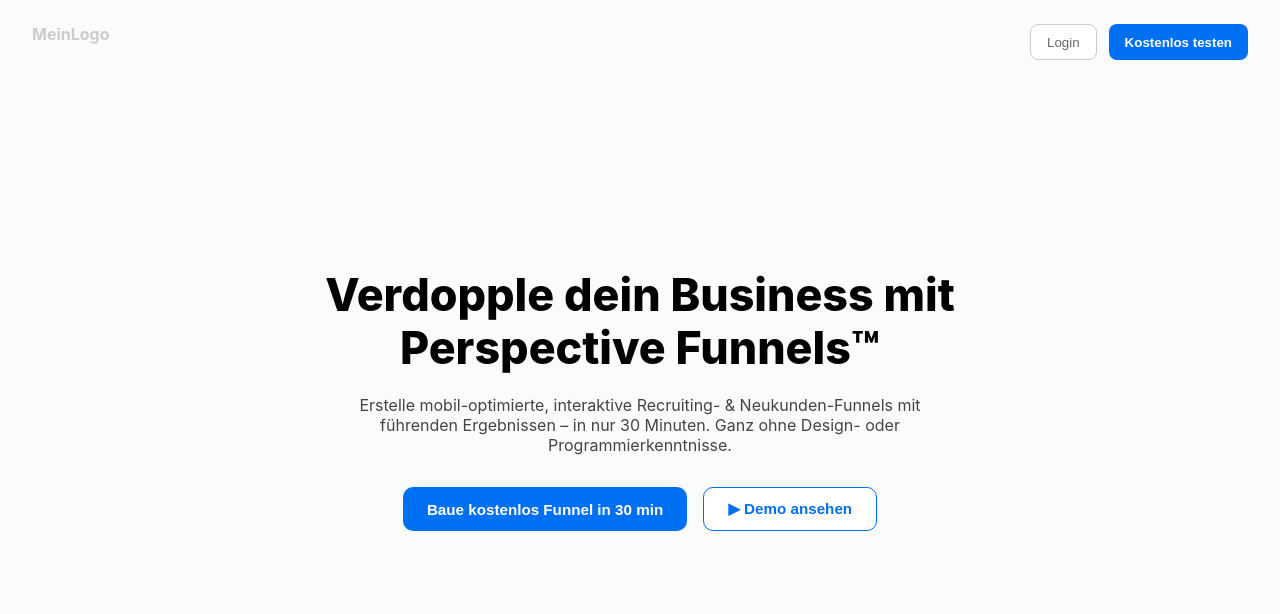
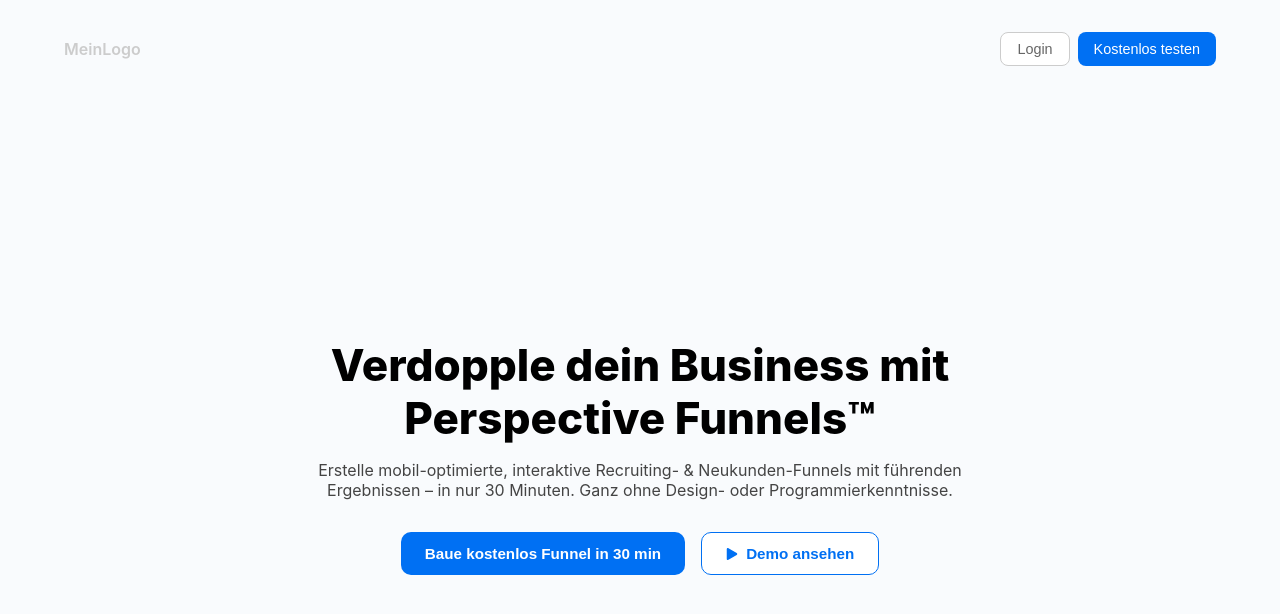
Before and after one commit to Jerryb24/mycrm, a Next.js app: page /login in a window 1280 px wide. Shown: the top 614 px of the page. Built offline with nearby package versions, Linux system fonts and the light colour scheme.

Commit message:
Style update: Login Button & Typography Match Perspective

```diff
--- a/src/app/login/page.tsx
+++ b/src/app/login/page.tsx
@@ -1,127 +1,106 @@
+'use client';
+
+import { FaPlay } from 'react-icons/fa';
+
 export default function LoginPage() {
   return (
-    <main
-      style={{
-        display: "flex",
-        flexDirection: "column",
-        alignItems: "center",
-        justifyContent: "center",
-        minHeight: "100vh",
-        backgroundColor: "#f9fbfd",
-        padding: "2rem",
-        fontFamily: "'Inter', sans-serif",
-      }}
-    >
-      <div
-        style={{
-          position: "absolute",
-          top: "1.5rem",
-          left: "2rem",
-          fontWeight: "bold",
-          color: "#ccc",
-        }}
-      >
-        MeinLogo
+    <main style={{
+      minHeight: '100vh',
+      backgroundColor: '#f9fbfd',
+      display: 'flex',
+      flexDirection: 'column',
+      justifyContent: 'space-between',
+      padding: '2rem 4rem',
+      fontFamily: "'Inter', sans-serif"
+    }}>
+      {/* Header */}
+      <div style={{
+        display: 'flex',
+        justifyContent: 'space-between',
+        alignItems: 'center'
+      }}>
+        <div style={{ fontWeight: 600, color: '#ccc' }}>MeinLogo</div>
+        <div style={{ display: 'flex', gap: '0.5rem' }}>
+          <button style={{
+            backgroundColor: 'white',
+            border: '1px solid #ccc',
+            borderRadius: '8px',
+            padding: '0.5rem 1rem',
+            fontSize: '0.9rem',
+            fontWeight: '500',
+            color: '#666',
+            cursor: 'pointer'
+          }}>Login</button>
+          <button style={{
+            backgroundColor: '#0070f3',
+            border: 'none',
+            borderRadius: '8px',
+            padding: '0.5rem 1rem',
+            fontSize: '0.9rem',
+            fontWeight: '500',
+            color: 'white',
+            cursor: 'pointer'
+          }}>Kostenlos testen</button>
+        </div>
       </div>
 
-      <div
-        style={{
-          position: "absolute",
-          top: "1.5rem",
-          right: "2rem",
-          display: "flex",
-          gap: "0.75rem",
-        }}
-      >
-        <button
-          style={{
-            padding: "0.6rem 1rem",
-            backgroundColor: "white",
-            border: "1px solid #ccc",
-            borderRadius: "8px",
-            fontWeight: "500",
-            color: "#666",
-            cursor: "pointer",
-          }}
-        >
-          Login
-        </button>
-        <button
-          style={{
-            padding: "0.6rem 1rem",
-            backgroundColor: "#0070f3",
-            color: "white",
-            border: "none",
-            borderRadius: "8px",
-            fontWeight: "600",
-            cursor: "pointer",
-          }}
-        >
-          Kostenlos testen
-        </button>
+      {/* Main content */}
+      <div style={{
+        textAlign: 'center',
+        marginTop: '5rem'
+      }}>
+        <h1 style={{
+          fontSize: '2.75rem',
+          fontWeight: 800,
+          lineHeight: 1.2,
+          marginBottom: '1rem',
+          color: '#000'
+        }}>
+          Verdopple dein Business mit<br />Perspective Funnels™
+        </h1>
+        <p style={{
+          fontSize: '1rem',
+          color: '#444',
+          marginBottom: '2rem'
+        }}>
+          Erstelle mobil-optimierte, interaktive Recruiting- & Neukunden-Funnels mit führenden<br />
+          Ergebnissen – in nur 30 Minuten. Ganz ohne Design- oder Programmierkenntnisse.
+        </p>
+
+        <div style={{ display: 'flex', justifyContent: 'center', gap: '1rem' }}>
+          <button style={{
+            backgroundColor: '#0070f3',
+            color: 'white',
+            padding: '0.75rem 1.5rem',
+            borderRadius: '10px',
+            fontWeight: 'bold',
+            fontSize: '0.95rem',
+            border: 'none',
+            cursor: 'pointer'
+          }}>
+            Baue kostenlos Funnel in 30 min
+          </button>
+          <button style={{
+            backgroundColor: 'white',
+            color: '#0070f3',
+            padding: '0.75rem 1.5rem',
+            borderRadius: '10px',
+            fontWeight: 'bold',
+            fontSize: '0.95rem',
+            border: '1.5px solid #0070f3',
+            display: 'flex',
+            alignItems: 'center',
+            gap: '0.5rem',
+            cursor: 'pointer'
+          }}>
+            <FaPlay size={12} />
+            Demo ansehen
+          </button>
+        </div>
       </div>
 
-      <h1
-        style={{
-          fontSize: "2.8rem",
-          textAlign: "center",
-          fontWeight: "800",
-          lineHeight: "1.2",
-          maxWidth: "800px",
-          color: "#000",
-        }}
-      >
-        Verdopple dein Business mit <br />
-        Perspective Funnels™
-      </h1>
-
-      <p
-        style={{
-          fontSize: "1rem",
-          color: "#444",
-          textAlign: "center",
-          marginTop: "1.2rem",
-          maxWidth: "600px",
-        }}
-      >
-        Erstelle mobil-optimierte, interaktive Recruiting- & Neukunden-Funnels
-        mit führenden Ergebnissen – in nur 30 Minuten. Ganz ohne Design- oder
-        Programmierkenntnisse.
-      </p>
-
-      <div style={{ display: "flex", gap: "1rem", marginTop: "2rem" }}>
-        <button
-          style={{
-            backgroundColor: "#0070f3",
-            color: "white",
-            padding: "0.75rem 1.5rem",
-            borderRadius: "10px",
-            fontWeight: "600",
-            fontSize: "0.95rem",
-            border: "none",
-            cursor: "pointer",
-          }}
-        >
-          Baue kostenlos Funnel in 30 min
-        </button>
-        <button
-          style={{
-            color: "#0070f3",
-            backgroundColor: "white",
-            padding: "0.75rem 1.5rem",
-            border: "1.5px solid #0070f3",
-            borderRadius: "10px",
-            fontWeight: "600",
-            fontSize: "0.95rem",
-            cursor: "pointer",
-            display: "flex",
-            alignItems: "center",
-            gap: "0.5rem",
-          }}
-        >
-          ▶ Demo ansehen
-        </button>
-      </div>
+      {/* Spacer below (optional for visual balance) */}
+      <div />
     </main>
   );
 }
```
